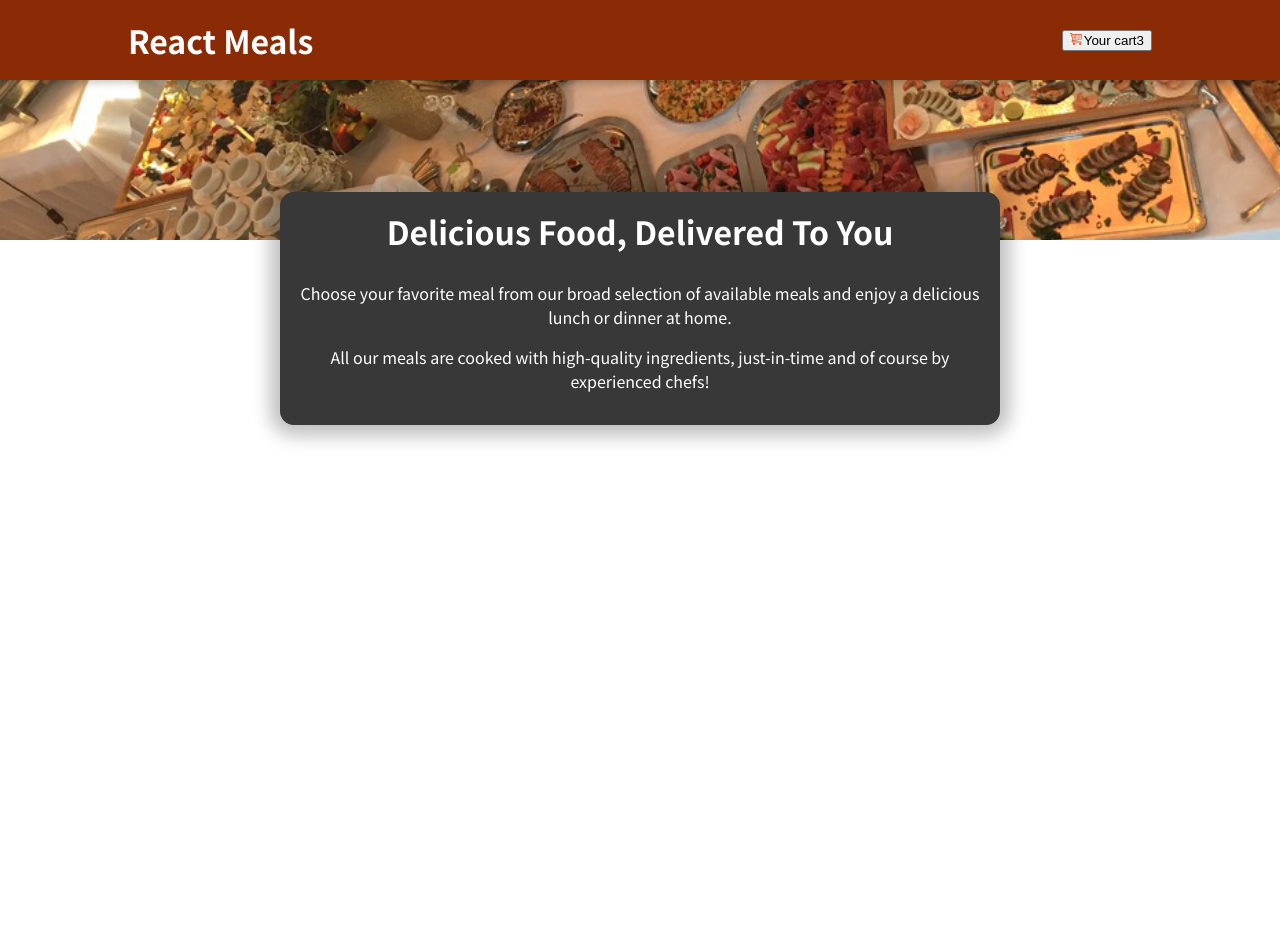
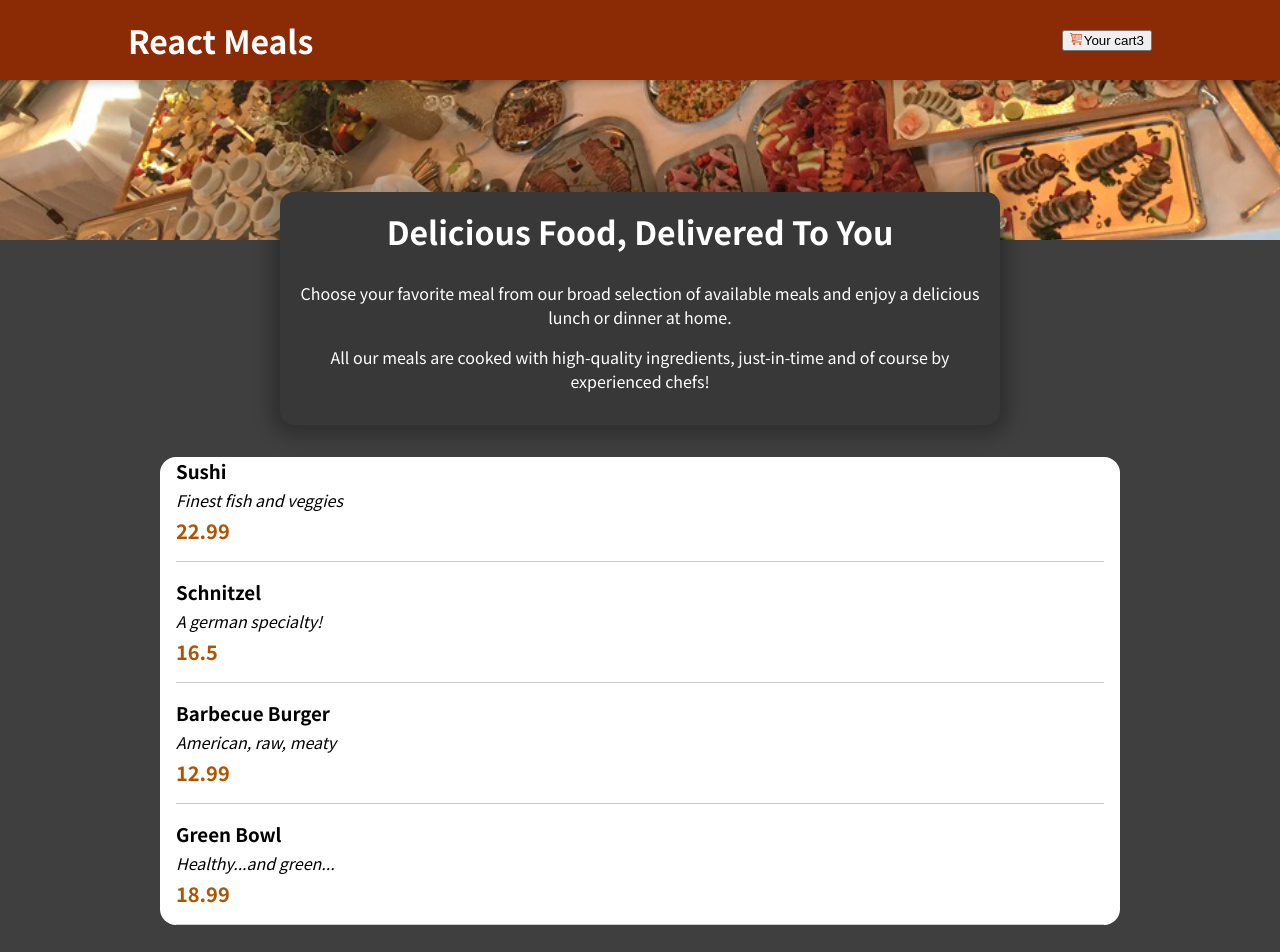
Before and after one commit to KULDEEP-18102000/creating-restaurent-website, a React (Create React App) app: page / in a window 1280 px wide. Shown: the top 952 px of the page. Before the commit the page ends 800 px from the top, so only its background shows below. Built offline with nearby package versions, Linux system fonts and the light colour scheme.

Commit message:
showed meal items to screen

```diff
--- a/src/App.js
+++ b/src/App.js
@@ -1,5 +1,7 @@
 import Header from "./components/Layout/Header";
 import Summary from "./components/Meals/Summary";
+// import Meals from "./components/Meals/Meals";
+import Meals from "./components/Meals/Meals";
 
 function App() {
 
@@ -7,6 +9,7 @@ function App() {
     <div>
       <Header/>
       <Summary/>
+      <Meals/>
     </div>
   );
 }
--- /dev/null
+++ b/src/components/Meals/MealItem.js
@@ -0,0 +1,15 @@
+import classes from './MealItem.module.css'
+
+function MealItem(props){
+    return(
+        <li className={classes.meal}>
+            <div>
+                <h3>{props.name}</h3>
+                <div className={classes.description}>{props.description}</div>
+                <div className={classes.price}>{props.price}</div>
+            </div>
+        </li>
+    )
+}
+
+export default MealItem;
--- /dev/null
+++ b/src/components/Meals/MealItem.module.css
@@ -0,0 +1,22 @@
+.meal {
+    display: flex;
+    justify-content: space-between;
+    margin: 1rem;
+    padding-bottom: 1rem;
+    border-bottom: 1px solid #ccc;
+  }
+
+  .meal h3 {
+    margin: 0 0 0.25rem 0;
+  }
+
+  .description {
+    font-style: italic;
+  }
+
+  .price {
+    margin-top: 0.25rem;
+    font-weight: bold;
+    color: #ad5502;
+    font-size: 1.25rem;
+  }
--- /dev/null
+++ b/src/components/Meals/Meals.js
@@ -0,0 +1,43 @@
+import classes from './Meals.module.css'
+import MealItem from './MealItem';
+
+const dummy_meals=[
+    {
+        id: 'm1',
+        name: 'Sushi',
+        description: 'Finest fish and veggies',
+        price: 22.99,
+      },
+      {
+        id: 'm2',
+        name: 'Schnitzel',
+        description: 'A german specialty!',
+        price: 16.5,
+      },
+      {
+        id: 'm3',
+        name: 'Barbecue Burger',
+        description: 'American, raw, meaty',
+        price: 12.99,
+      },
+      {
+        id: 'm4',
+        name: 'Green Bowl',
+        description: 'Healthy...and green...',
+        price: 18.99,
+      },
+];
+
+
+function Meals(){
+
+    const meal_list=dummy_meals.map((meal)=><MealItem name={meal.name} description={meal.description} price={meal.price}/>)
+
+    return(
+        <section className={classes.meals}>
+            {meal_list}
+        </section>
+    )
+}
+
+export default Meals;
--- /dev/null
+++ b/src/components/Meals/Meals.module.css
@@ -0,0 +1,26 @@
+.meals {
+    max-width: 60rem;
+    width: 90%;
+    margin: 2rem auto;
+    animation: meals-appear 1s ease-out forwards;
+    background-color: white;
+    border-radius: 1rem;
+  }
+
+  .meals ul {
+    list-style: none;
+    margin: 0;
+    padding: 0;
+  }
+
+  @keyframes meals-appear {
+    from {
+      opacity: 0;
+      transform: translateY(3rem);
+    }
+
+    to {
+      opacity: 1;
+      transform: translateY(0);
+    }
+  }
--- a/src/index.css
+++ b/src/index.css
@@ -10,5 +10,5 @@ html {
 
 body {
   margin: 0;
-  /* background-color: #3f3f3f; */
+  background-color: #3f3f3f;
 }
```
